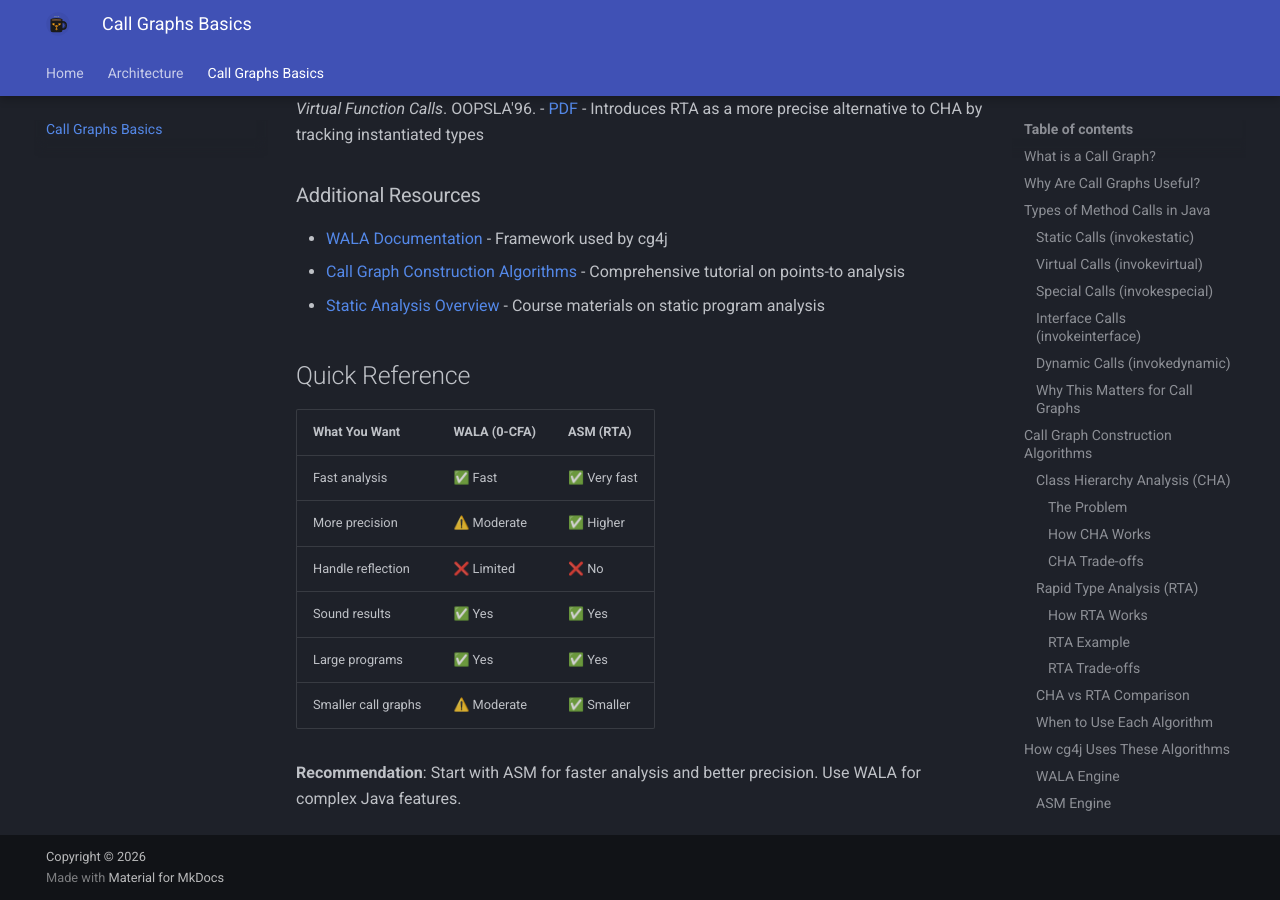
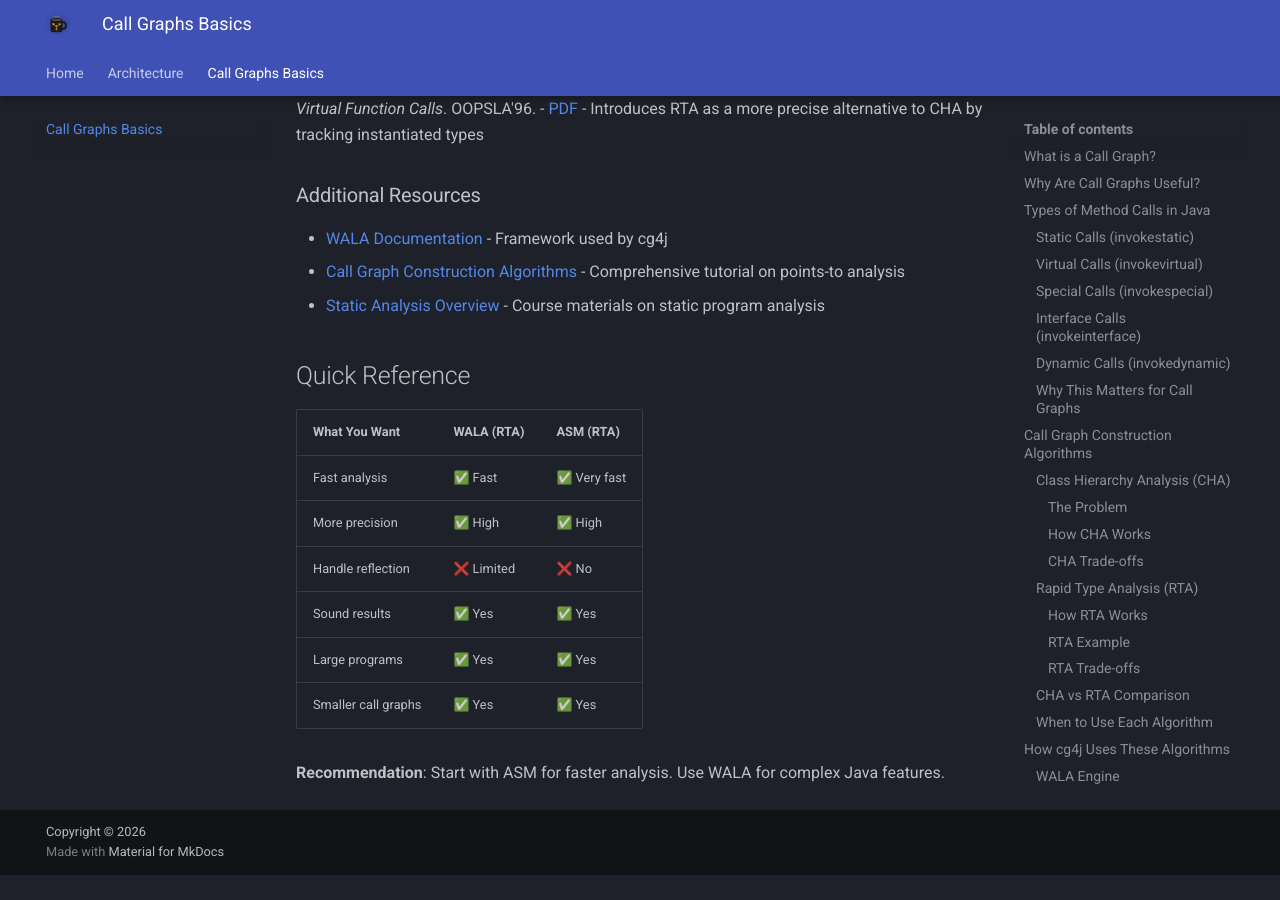
Before and after one commit to cg4j/cg4j, an MkDocs documentation site: the page built from docs/callgraph-basics.md, in a window 1280 px wide and 900 px high, scrolled down 7951 px. Built offline with MkDocs 1.6.1 and Material for MkDocs 9.7.7, drawn with Linux system fonts in a browser that asks for light colours; after the commit the page ends 8826 px from its top, so only the background shows below that; some of the changed text lies outside the part shown.

````diff
--- a/docs/callgraph-basics.md
+++ b/docs/callgraph-basics.md
@@ -210,7 +210,7 @@ cg4j provides two engines:
 
 ### WALA Engine
 
-- Uses **0-CFA** (Zero Context-Flow-Insensitive Analysis)
+- Uses **RTA** (Rapid Type Analysis)
 - More mature and feature-rich
 - Handles complex Java features
 
@@ -226,7 +226,7 @@ cg4j provides two engines:
 # ASM engine (uses RTA)
 java -jar cg4j.jar -j app.jar --engine=asm
 
-# WALA engine (uses 0-CFA)
+# WALA engine (uses RTA)
 java -jar cg4j.jar -j app.jar --engine=wala
 ```
 
@@ -335,13 +335,13 @@ The RTA worklist is single-pass: when method A calls an interface method, only t
 
 ## Quick Reference
 
-| What You Want | WALA (0-CFA) | ASM (RTA) |
-|---------------|--------------|-----------|
+| What You Want | WALA (RTA) | ASM (RTA) |
+|---------------|------------|-----------|
 | Fast analysis | ✅ Fast | ✅ Very fast |
-| More precision | ⚠️ Moderate | ✅ Higher |
+| More precision | ✅ High | ✅ High |
 | Handle reflection | ❌ Limited | ❌ No |
 | Sound results | ✅ Yes | ✅ Yes |
 | Large programs | ✅ Yes | ✅ Yes |
-| Smaller call graphs | ⚠️ Moderate | ✅ Smaller |
+| Smaller call graphs | ✅ Yes | ✅ Yes |
 
-**Recommendation**: Start with ASM for faster analysis and better precision. Use WALA for complex Java features.
+**Recommendation**: Start with ASM for faster analysis. Use WALA for complex Java features.
````
Also changed, not shown: README.md (+2 -2 lines).
